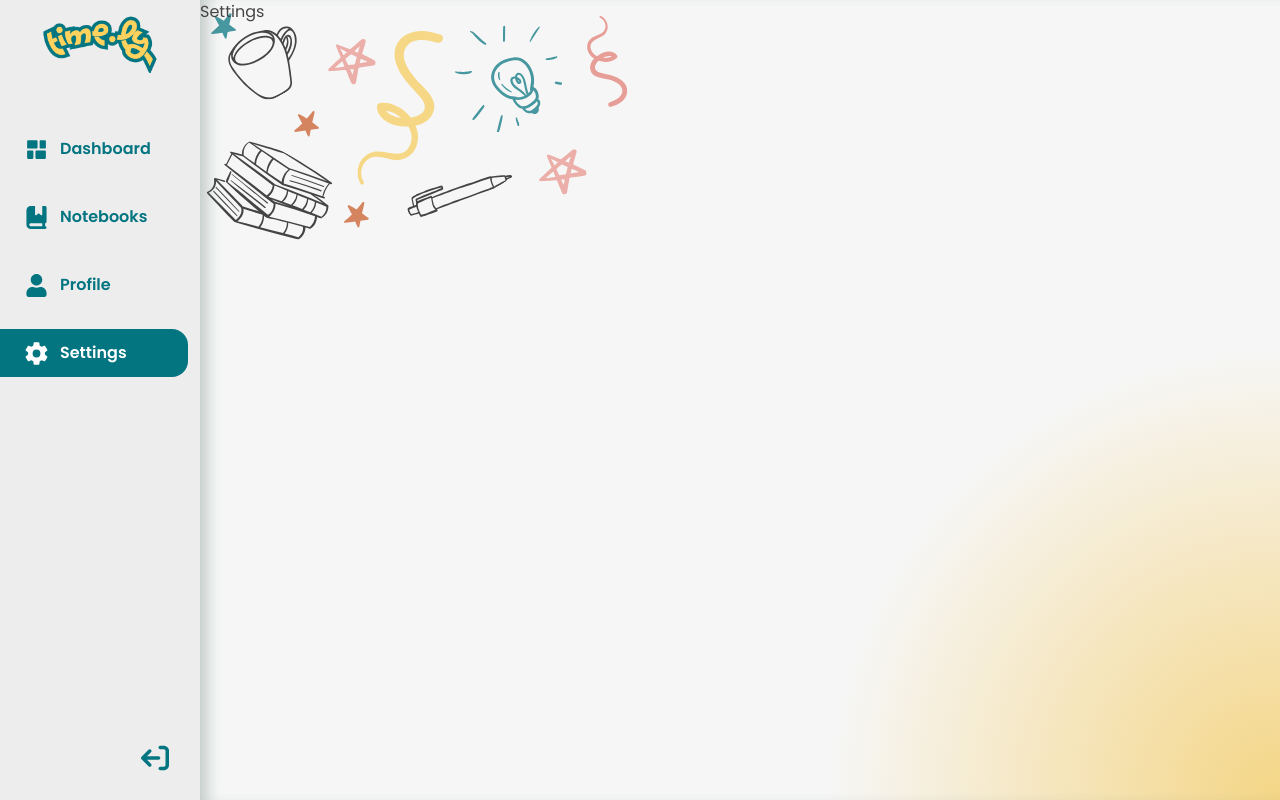
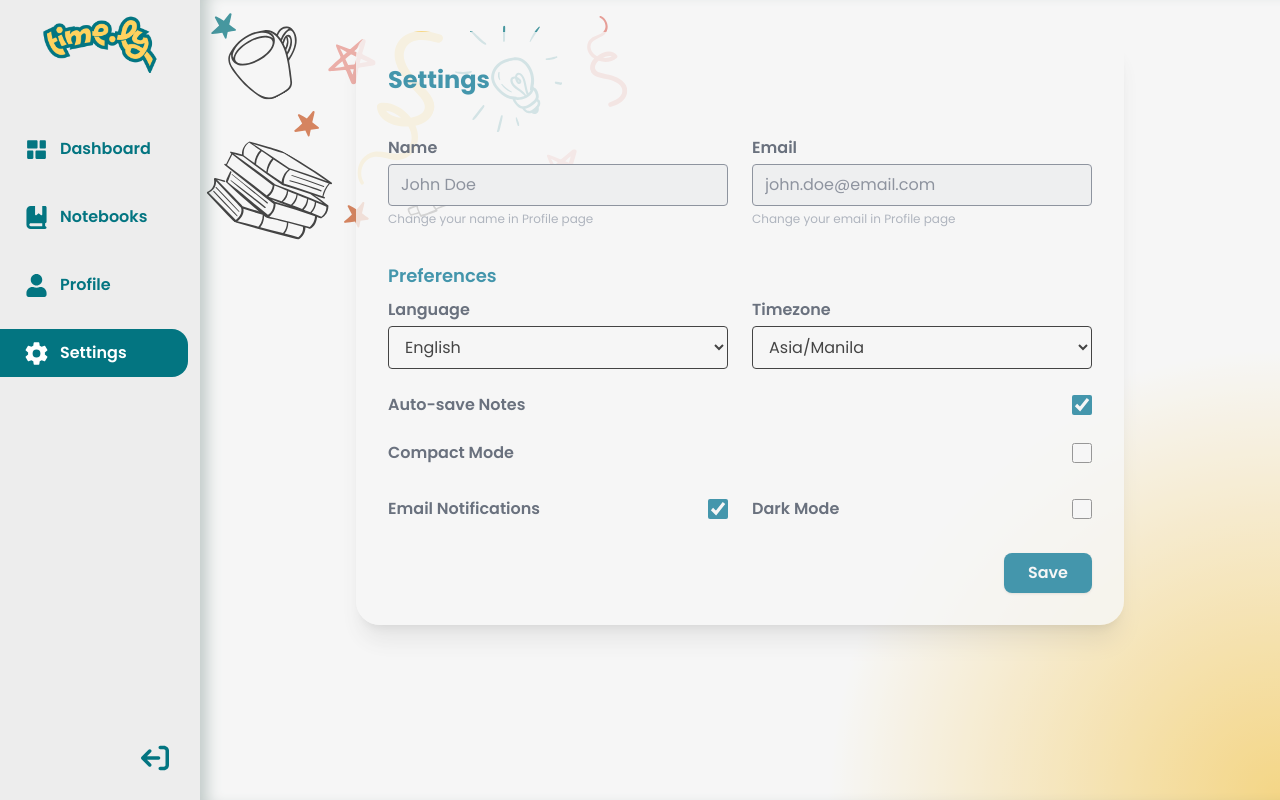
Before and after one commit to yanaSG/time.ly, a React (Vite) app in the folder frontend/: page /settings in a window 1280 px wide. Built offline with nearby package versions, Linux system fonts and the light colour scheme.

Commit message:
settings initial

```diff
--- a/frontend/src/views/features/profile-settings/Settings.tsx
+++ b/frontend/src/views/features/profile-settings/Settings.tsx
@@ -1,8 +1,155 @@
-import React from 'react'
+import React, { useState } from 'react'
 
 const Settings = () => {
+  const [profile, setProfile] = useState({
+    name: 'John Doe',
+    email: 'john.doe@email.com',
+    notifications: true,
+    darkMode: false,
+    language: 'en',
+    timezone: 'Asia/Manila',
+    autoSave: true,
+    compactMode: false,
+  });
+
+  const handleChange = (e: React.ChangeEvent<HTMLInputElement | HTMLSelectElement>) => {
+    const { name, type, checked, value } = e.target;
+    setProfile(prev => ({
+      ...prev,
+      [name]: type === 'checkbox' ? checked : value,
+    }));
+  };
+
+  const handleSubmit = (e: React.FormEvent) => {
+    e.preventDefault();
+    alert('Settings saved!');
+  };
+
   return (
-    <div>Settings</div>
+    <div className="w-full min-h-[calc(100vh-2rem)] flex justify-center items-start py-8 px-2 md:px-8 bg-transparent">
+      <form
+        onSubmit={handleSubmit}
+        className="w-full max-w-3xl bg-white/80 rounded-3xl shadow-xl p-8 flex flex-col gap-8"
+      >
+        <h2 className="text-2xl font-bold text-cyan-700 mb-2">Settings</h2>
+
+        <div className="grid grid-cols-1 md:grid-cols-2 gap-6">
+          <div>
+            <label className="block text-gray-700 font-semibold mb-1">Name</label>
+            <input
+              type="text"
+              name="name"
+              value={profile.name}
+              readOnly
+              className="w-full border rounded px-3 py-2 bg-gray-100 text-gray-500 cursor-not-allowed"
+              title="Full name"
+              placeholder="Enter your name"
+            />
+            <span className="text-xs text-gray-400">Change your name in Profile page</span>
+          </div>
+          <div>
+            <label className="block text-gray-700 font-semibold mb-1">Email</label>
+            <input
+              type="email"
+              name="email"
+              value={profile.email}
+              readOnly
+              className="w-full border rounded px-3 py-2 bg-gray-100 text-gray-500 cursor-not-allowed"
+              title="Email address"
+              placeholder="Enter your email"
+            />
+            <span className="text-xs text-gray-400">Change your email in Profile page</span>
+          </div>
+        </div>
+
+        <div>
+          <h3 className="text-lg font-semibold text-cyan-700 mb-2">Preferences</h3>
+          <div className="grid grid-cols-1 md:grid-cols-2 gap-6">
+            <div>
+              <label className="block text-gray-700 font-semibold mb-1">Language</label>
+              <select
+                name="language"
+                value={profile.language}
+                onChange={handleChange}
+                className="w-full border rounded px-3 py-2"
+              >
+                <option value="en">English</option>
+                <option value="fil">Filipino</option>
+                <option value="es">Spanish</option>
+              </select>
+            </div>
+            <div>
+              <label className="block text-gray-700 font-semibold mb-1">Timezone</label>
+              <select
+                name="timezone"
+                value={profile.timezone}
+                onChange={handleChange}
+                className="w-full border rounded px-3 py-2"
+              >
+                <option value="Asia/Manila">Asia/Manila</option>
+                <option value="Asia/Singapore">Asia/Singapore</option>
+                <option value="America/New_York">America/New_York</option>
+                <option value="Europe/London">Europe/London</option>
+              </select>
+            </div>
+            <div className="flex items-center justify-between md:col-span-2">
+              <label className="text-gray-700 font-semibold">Auto-save Notes</label>
+              <input
+                type="checkbox"
+                name="autoSave"
+                checked={profile.autoSave}
+                onChange={handleChange}
+                className="w-5 h-5 accent-cyan-700"
+                title="Enable or disable auto-save"
+              />
+            </div>
+            <div className="flex items-center justify-between md:col-span-2">
+              <label className="text-gray-700 font-semibold">Compact Mode</label>
+              <input
+                type="checkbox"
+                name="compactMode"
+                checked={profile.compactMode}
+                onChange={handleChange}
+                className="w-5 h-5 accent-cyan-700"
+                title="Enable or disable compact mode"
+              />
+            </div>
+          </div>
+        </div>
+
+        <div className="grid grid-cols-1 md:grid-cols-2 gap-6">
+          <div className="flex items-center justify-between">
+            <label className="text-gray-700 font-semibold">Email Notifications</label>
+            <input
+              type="checkbox"
+              name="notifications"
+              checked={profile.notifications}
+              onChange={handleChange}
+              className="w-5 h-5 accent-cyan-700"
+              title="Enable or disable email notifications"
+            />
+          </div>
+          <div className="flex items-center justify-between">
+            <label className="text-gray-700 font-semibold">Dark Mode</label>
+            <input
+              type="checkbox"
+              name="darkMode"
+              checked={profile.darkMode}
+              onChange={handleChange}
+              className="w-5 h-5 accent-cyan-700"
+              title="Enable or disable dark mode"
+            />
+          </div>
+        </div>
+        {/* Save Button */}
+        <button
+          type="submit"
+          className="bg-cyan-700 hover:bg-cyan-800 text-white font-semibold py-2 px-6 rounded-lg shadow transition self-end"
+        >
+          Save
+        </button>
+      </form>
+    </div>
   )
 }
 
```
